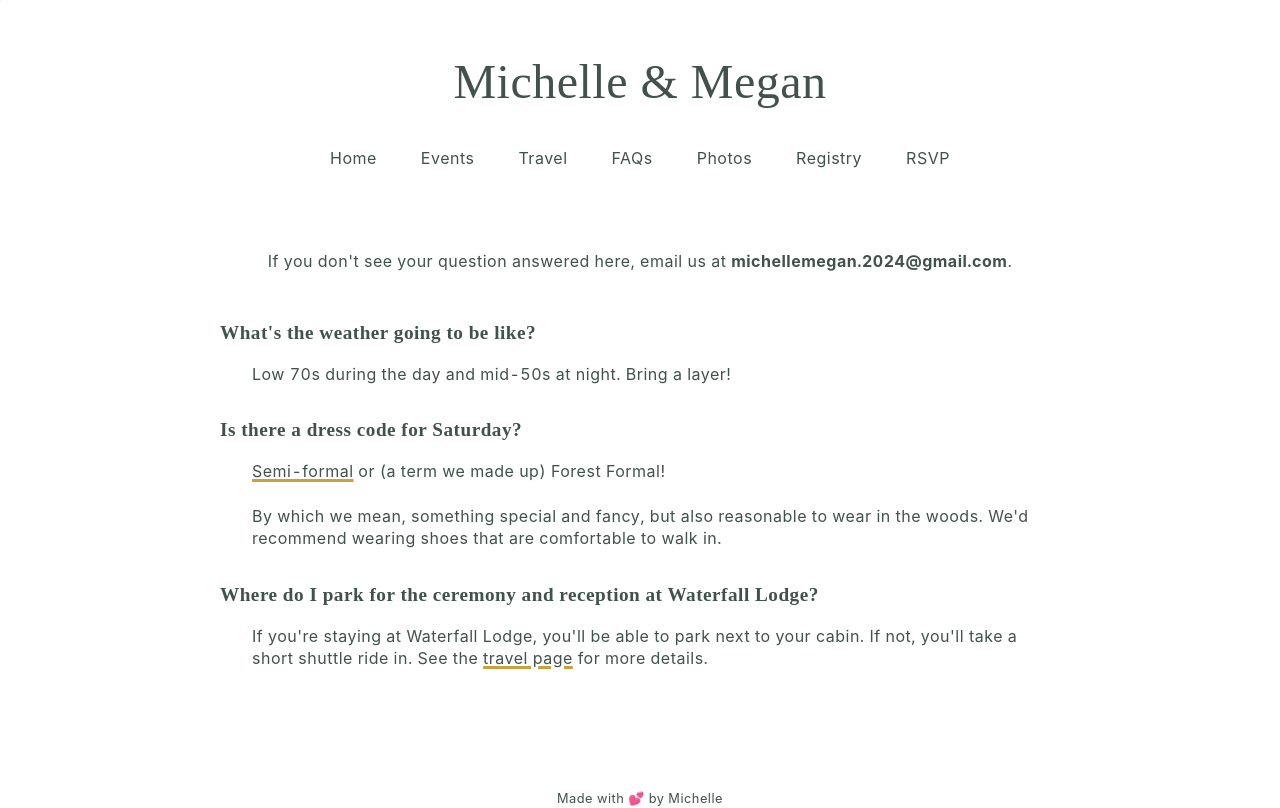
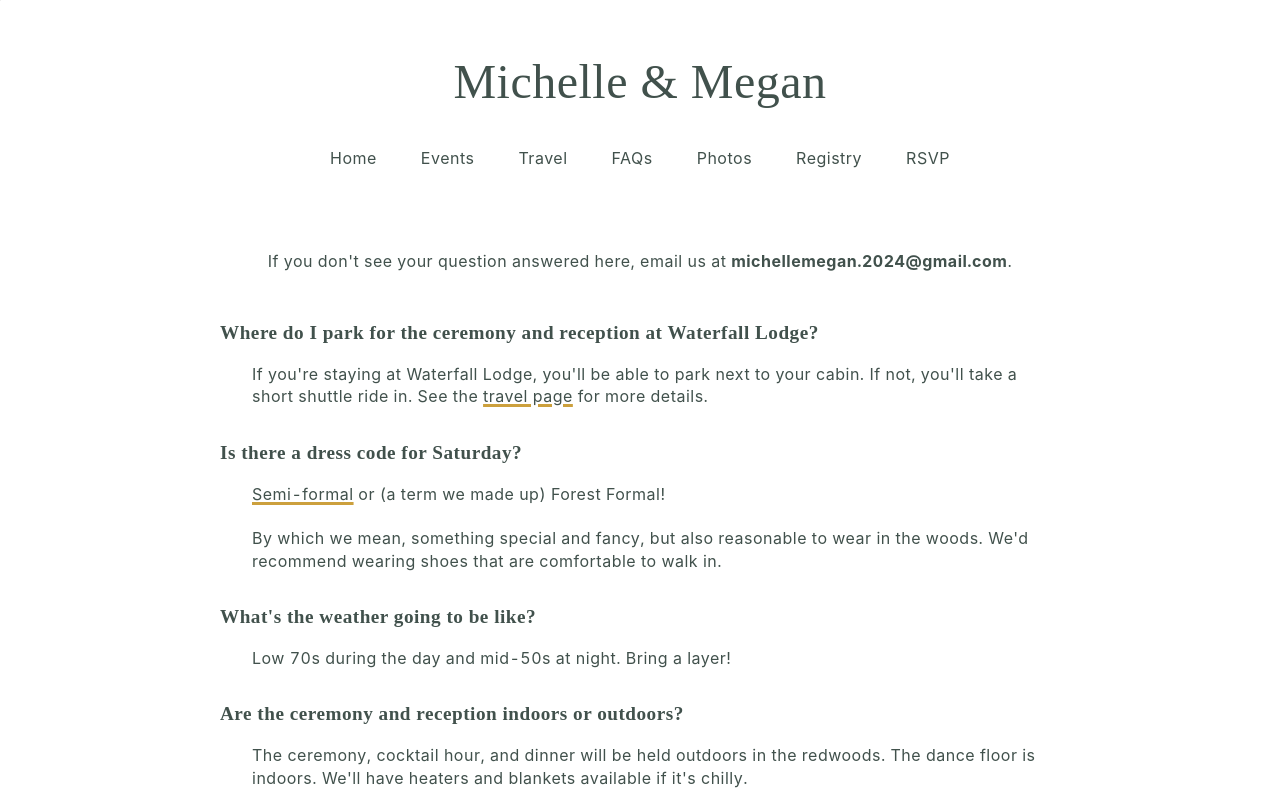
Before and after one commit to mmcghee18/wedding, a SvelteKit app: page /faq in a window 1280 px wide. Shown: the top 808 px of the page. Built offline with nearby package versions, Linux system fonts and the light colour scheme; a web font is replaced by a local one.

Commit message:
indoors or outdoors

```diff
--- a/src/routes/faq/+page.svelte
+++ b/src/routes/faq/+page.svelte
@@ -5,8 +5,9 @@
 
 	const faqs = [
 		{
-			question: "What's the weather going to be like?",
-			answer: "Low 70s during the day and mid-50s at night. Bring a layer!"
+			question:
+				"Where do I park for the ceremony and reception at Waterfall Lodge?",
+			answer: `If you're staying at Waterfall Lodge, you'll be able to park next to your cabin. If not, you'll take a short shuttle ride in. See the <a href='${base}/travel'>travel page</a> for more details.`
 		},
 		{
 			question: "Is there a dress code for Saturday?",
@@ -14,9 +15,13 @@
 				"<a href=https://www.theknot.com/content/what-to-wear-semi-formal#what-is-semi-formal-wedding target=_blank>Semi-formal</a> or (a term we made up) Forest Formal!\n\nBy which we mean, something special and fancy, but also reasonable to wear in the woods. We'd recommend wearing shoes that are comfortable to walk in."
 		},
 		{
-			question:
-				"Where do I park for the ceremony and reception at Waterfall Lodge?",
-			answer: `If you're staying at Waterfall Lodge, you'll be able to park next to your cabin. If not, you'll take a short shuttle ride in. See the <a href='${base}/travel'>travel page</a> for more details.`
+			question: "What's the weather going to be like?",
+			answer: "Low 70s during the day and mid-50s at night. Bring a layer!"
+		},
+		{
+			question: "Are the ceremony and reception indoors or outdoors?",
+			answer:
+				"The ceremony, cocktail hour, and dinner will be held outdoors in the redwoods. The dance floor is indoors. We'll have heaters and blankets available if it's chilly."
 		}
 	];
 	``;
```
